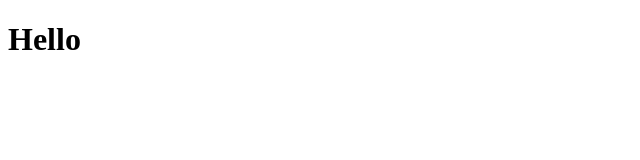
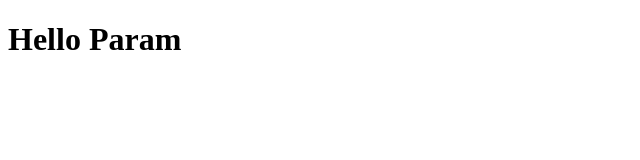
Before and after one commit to Paramjeet1728/practiceRepo, a plain HTML site: page index.html in a window 1280 px wide. Shown: the whole page, without its empty margins (0-640 px from the left). Drawn offline with Linux system fonts and the light colour scheme.

Commit message:
This is V3

```diff
--- a/index.html
+++ b/index.html
@@ -6,6 +6,6 @@
     <title>Document</title>
 </head>
 <body>
-    <h1>Hello</h1>
+    <h1>Hello Param</h1>
 </body>
 </html>
```
